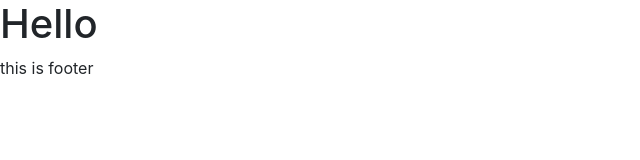
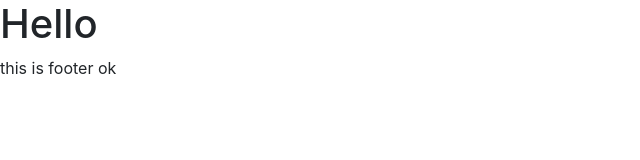
Before and after one commit to phamdanhdev/fe53-demo-git, a plain HTML site: page index.html in a window 1280 px wide. Shown: the full height of the page, 0-640 px from the left. Drawn offline with nearby package versions, Linux system fonts and the light colour scheme.

Commit message:
edit footer

```diff
--- a/index.html
+++ b/index.html
@@ -17,7 +17,7 @@
 
     </header>
     <h1>Hello</h1>
-    <footer>this is footer</footer>
+    <footer>this is footer ok</footer>
 
     <!-- Optional JavaScript -->
     <!-- jQuery first, then Popper.js, then Bootstrap JS -->
```
